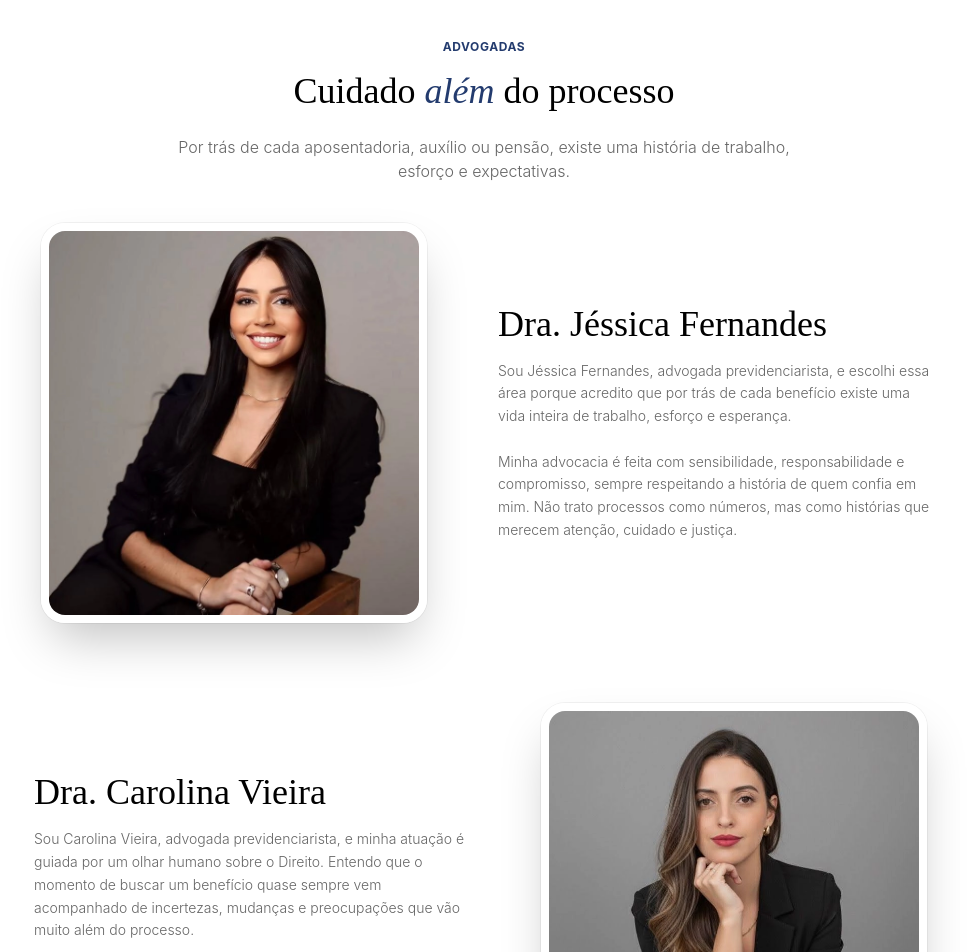
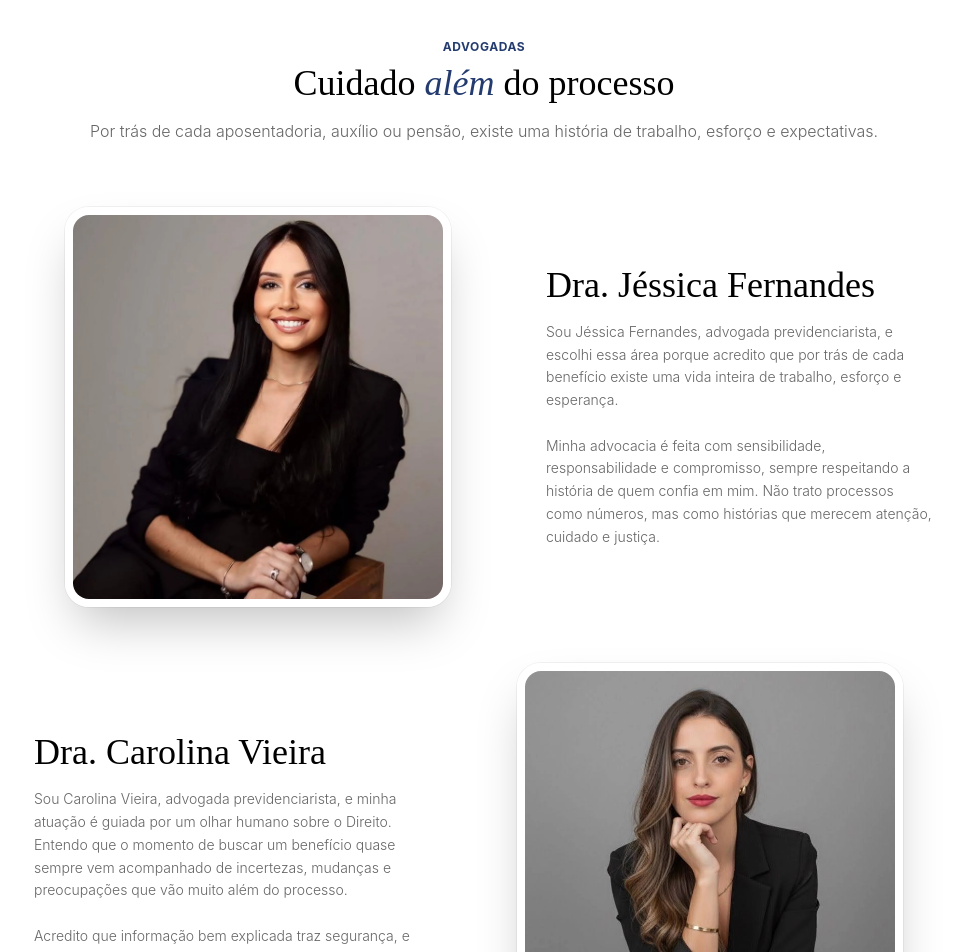
Before and after one commit to Paper-Street-Softwares/LPA-Fernades-e-Vieira, a React (Vite) app: page /#home in a window 1280 px wide. Shown: the part 2940-3892 px from the top of the page, without its empty margins (156-1123 px from the left). Built offline with nearby package versions, Linux system fonts and the light colour scheme.

Commit message:
fix: Ajustes TeamSection

```diff
--- a/src/components/sections/TeamSection.jsx
+++ b/src/components/sections/TeamSection.jsx
@@ -1,22 +1,22 @@
-import React, { useState } from "react";
-import { motion } from "framer-motion";
-import SectionArea from "../sectionElements/SectionArea";
-import SectionWrapper from "../sectionElements/SectionWrapper";
-import { ArrowRight, CheckCircle2, X } from "lucide-react";
-import { Dialog } from "primereact/dialog";
-import content from "../../content/content";
-import ButtonReflexo from "../interactives/ButtonReflexo";
-import { Button } from "../interactives/ButtonNovoTemplate";
-import { Phone } from "lucide-react";
+import React, { useState } from 'react'
+import { motion } from 'framer-motion'
+import SectionArea from '../sectionElements/SectionArea'
+import SectionWrapper from '../sectionElements/SectionWrapper'
+import { ArrowRight, CheckCircle2, X } from 'lucide-react'
+import { Dialog } from 'primereact/dialog'
+import content from '../../content/content'
+import ButtonReflexo from '../interactives/ButtonReflexo'
+import { Button } from '../interactives/ButtonNovoTemplate'
+import { Phone } from 'lucide-react'
 
 function TeamSectionNew({ ButtonModal, colorMode }) {
-  const [visible, setVisible] = useState(false);
-  const [modalTitle, setModalTitle] = useState("");
+  const [visible, setVisible] = useState(false)
+  const [modalTitle, setModalTitle] = useState('')
 
   const onClick = () => {
-    setModalTitle(content.texts.about.title);
-    setVisible(true);
-  };
+    setModalTitle(content.texts.about.title)
+    setVisible(true)
+  }
 
   // Definindo classes conforme colorMode
   let backgroundMode,
@@ -27,81 +27,92 @@ function TeamSectionNew({ ButtonModal, colorMode }) {
     buttonBg,
     textDestaque,
     image,
-    miniTagColor;
+    miniTagColor
 
   switch (colorMode) {
-    case "light":
-      backgroundMode = "bg-white";
-      text = "text-corTitulosPreto";
-      textOpacity = "text-corOutrosTextosPreto";
-      textDestaque = "text-primaryDark";
-      cardBg = "bg-white/10";
-      iconBg = "bg-primaryDark/10 text-primaryDark";
-      buttonBg = "bg-primaryDark";
-      miniTagColor = "text-primaryDark";
-      image = " border-[8px] border-white";
-      break;
-    case "dark":
-      backgroundMode = "bg-black";
-      text = "text-corTitulosBranca";
-      textOpacity = "text-corOutrosTextosBranca";
-      textDestaque = "text-primaryLight";
-      cardBg = "bg-gray-800/20";
-      iconBg = "bg-primaryLight/20 text-primaryLight";
-      buttonBg = "bg-primaryLight";
-      miniTagColor = "text-primaryDark";
-      image = " border-[8px] border-borderImage";
-      break;
+    case 'light':
+      backgroundMode = 'bg-white'
+      text = 'text-corTitulosPreto'
+      textOpacity = 'text-corOutrosTextosPreto'
+      textDestaque = 'text-primaryDark'
+      cardBg = 'bg-white/10'
+      iconBg = 'bg-primaryDark/10 text-primaryDark'
+      buttonBg = 'bg-primaryDark'
+      miniTagColor = 'text-primaryDark'
+      image = ' border-[8px] border-white'
+      break
+    case 'dark':
+      backgroundMode = 'bg-darkOpacity'
+      text = 'text-corTitulosBranca'
+      textOpacity = 'text-corOutrosTextosBranca'
+      textDestaque = 'text-primaryLight'
+      cardBg = 'bg-gray-800/20'
+      iconBg = 'bg-primaryLight/20 text-primaryLight'
+      buttonBg = 'bg-primaryLight'
+      miniTagColor = 'text-primaryDark'
+      image = ' border-[8px] border-borderImage'
+      break
     default:
-      backgroundMode = "bg-white";
-      text = "text-corTitulosBranca";
-      textOpacity = "text-corOutrosTextosBranca";
-      textDestaque = "text-primaryDark";
-      cardBg = "bg-white/10";
-      iconBg = "bg-primaryDark/10 text-primaryDark";
-      buttonBg = "bg-primaryDark";
-      miniTagColor = "text-primaryDark";
-      image = " border-[8px] border-white";
+      backgroundMode = 'bg-white'
+      text = 'text-corTitulosBranca'
+      textOpacity = 'text-corOutrosTextosBranca'
+      textDestaque = 'text-primaryDark'
+      cardBg = 'bg-white/10'
+      iconBg = 'bg-primaryDark/10 text-primaryDark'
+      buttonBg = 'bg-primaryDark'
+      miniTagColor = 'text-primaryDark'
+      image = ' border-[8px] border-white'
   }
 
   return (
-    <SectionArea id="about" className={`${backgroundMode}`}>
+    <SectionArea
+      data-theme={colorMode}
+      id="about"
+      className={`${backgroundMode}`}
+    >
       <SectionWrapper className="desktop1:max-w-[900px]">
-        <div className="text-center">
+        <div className="mb-16 text-center">
           <span
-            className={`font-bold font-secondFont tracking-wider uppercase mb-4 text-xs block ${miniTagColor}`}
+            className={`${textDestaque} font-bold font-secondFont tracking-wider uppercase text-xs mb-2 block`}
           >
             {content.texts.team.miniTag}
           </span>
-          <h1 className={`text-4xl font-mainFont font-light mb-6 ${text}`}>
-            {" "}
+          <h1
+            className={`text-3xl md:text-4xl font-mainFont font-medium mb-4 ${text} `}
+          >
             {content.texts.team.title}
           </h1>
-          <p
-            className={`text-[16px] font-secondFont font-light max-w-2xl mx-auto  ${textOpacity}`}
-          >
-            {" "}
+
+          <p className={`font-secondFont font-light ${textOpacity}`}>
             {content.texts.team.subtitle}
           </p>
         </div>
+
         <section className="w-full relative overflow-visible">
-          <div className="mx-aut flex flex-col relative z-10">
-            <div className="flex flex-col-reverse desktop1:flex-row-reverse gap-4 desktop1:gap-16 items-center">
+          <div className="mx-aut flex flex-col gap-14 relative z-10">
+            <div className="flex flex-col-reverse desktop1:flex-row-reverse desktop1:gap-16 items-center">
               {/* Conteúdo textual */}
               <motion.div
                 initial={{ opacity: 0, x: -50 }}
                 animate={{ opacity: 1, x: 0 }}
-                transition={{ duration: 0.8, ease: "easeOut" }}
+                transition={{ duration: 0.8, ease: 'easeOut' }}
                 className="space-y-8"
               >
-                <div className="max-w-[450px]">
+                <div className="max-w-[388px]">
+                  {/* <span
+                    className={`font-secondFont text-paragraph2 uppercase font-bold ${textDestaque}`}
+                  >
+
+                  </span> */}
                   <h1
-                    className={`text-3xl md:text-4xl font-mainFont font-medium mb-4 flex flex-wrap gap-2 ${text}`}
+                    className={`text-3xl md:text-4xl font-mainFont font-medium flex flex-col gap-0 ${text}`}
                   >
+                    {' '}
                     Dra. Jéssica Fernandes
                   </h1>
+
                   <p
-                    className={`font-secondFont font-light text-sm leading-relaxed ${textOpacity}`}
+                    className={`font-secondFont font-light text-sm leading-relaxed mt-4 ${textOpacity}`}
                   >
                     Sou Jéssica Fernandes, advogada previdenciarista, e escolhi
                     essa área porque acredito que por trás de cada benefício
@@ -120,17 +131,17 @@ function TeamSectionNew({ ButtonModal, colorMode }) {
               <motion.div
                 initial={{ opacity: 0, x: 50 }}
                 animate={{ opacity: 1, x: 0 }}
-                transition={{ duration: 0.8, ease: "easeOut", delay: 0.2 }}
-                className="relative w-full desktop1:max-w-[400px] mt-10 tablet1:mt-24 desktop1:mt-10 m-auto overflow-visible mb-10"
+                transition={{ duration: 0.8, ease: 'easeOut', delay: 0.2 }}
+                className="relative w-full desktop1:max-w-[400px] m-auto overflow-visible mb-6 desktop1:mb-0"
               >
                 <div className="relative rounded-3xl shadow-2xl ring-1 max-w-[386px] mx-auto ring-black/5">
                   {/* CLIP DA IMAGEM */}
                   <div
-                    className={`relative rounded-3xl overflow-hidden  ${image}`}
+                    className={`relative rounded-3xl overflow-hidden ${image}`}
                   >
                     <img
                       src={content.texts.team.imgs.img1}
-                      alt={content.texts.features.alt}
+                      alt={content.texts.team.imgs.alt}
                       className="w-full max-h-96 object-cover scale-105 hover:scale-100 rounded-2xl transition-transform duration-700 "
                       width={798}
                       height={798}
@@ -139,22 +150,29 @@ function TeamSectionNew({ ButtonModal, colorMode }) {
                 </div>
               </motion.div>
             </div>
-            <div className="flex flex-col-reverse desktop1:flex-row gap-4 desktop1:gap-16 items-center">
+
+            <div className="flex flex-col-reverse desktop1:flex-row desktop1:gap-16 items-center">
               {/* Conteúdo textual */}
               <motion.div
                 initial={{ opacity: 0, x: -50 }}
                 animate={{ opacity: 1, x: 0 }}
-                transition={{ duration: 0.8, ease: "easeOut" }}
+                transition={{ duration: 0.8, ease: 'easeOut' }}
                 className="space-y-8"
               >
-                <div className="max-w-[450px]">
+                <div className="max-w-[388px]">
+                  {/* <span
+                    className={`font-secondFont text-paragraph2 uppercase font-bold ${textDestaque}`}
+                  >
+
+                  </span> */}
                   <h1
-                    className={`text-3xl md:text-4xl font-mainFont font-medium mb-4 flex flex-wrap gap-2 ${text}`}
+                    className={`text-3xl md:text-4xl font-mainFont font-medium flex flex-col gap-0 ${text}`}
                   >
                     Dra. Carolina Vieira
                   </h1>
+
                   <p
-                    className={`font-secondFont font-light text-sm leading-relaxed ${textOpacity}`}
+                    className={`font-secondFont font-light text-sm leading-relaxed mt-4 ${textOpacity}`}
                   >
                     Sou Carolina Vieira, advogada previdenciarista, e minha
                     atuação é guiada por um olhar humano sobre o Direito.
@@ -174,8 +192,8 @@ function TeamSectionNew({ ButtonModal, colorMode }) {
               <motion.div
                 initial={{ opacity: 0, x: 50 }}
                 animate={{ opacity: 1, x: 0 }}
-                transition={{ duration: 0.8, ease: "easeOut", delay: 0.2 }}
-                className="relative w-full desktop1:max-w-[400px] mt-10 tablet1:mt-24 desktop1:mt-10 m-auto overflow-visible mb-10"
+                transition={{ duration: 0.8, ease: 'easeOut', delay: 0.2 }}
+                className="relative w-full desktop1:max-w-[400px] m-auto overflow-visible mb-6 desktop1:mb-0"
               >
                 <div className="relative rounded-3xl shadow-2xl ring-1 max-w-[386px] mx-auto ring-black/5">
                   {/* CLIP DA IMAGEM */}
@@ -206,17 +224,17 @@ function TeamSectionNew({ ButtonModal, colorMode }) {
             }
             visible={visible}
             onHide={() => setVisible(false)}
-            style={{ width: "50vw" }}
+            style={{ width: '50vw' }}
             breakpoints={{
-              "4000px": "641px",
-              "1024px": "641px",
-              "641px": "85vw",
+              '4000px': '641px',
+              '1024px': '641px',
+              '641px': '85vw',
             }}
           ></Dialog>
         </section>
       </SectionWrapper>
     </SectionArea>
-  );
+  )
 }
 
-export default TeamSectionNew;
+export default TeamSectionNew
```
